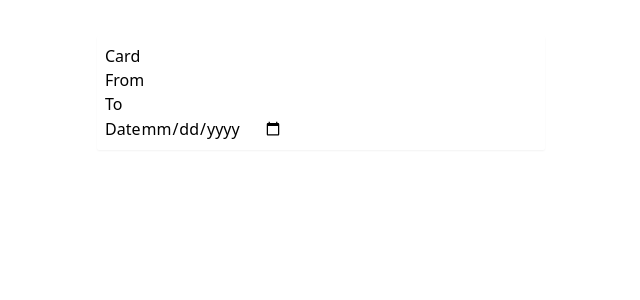
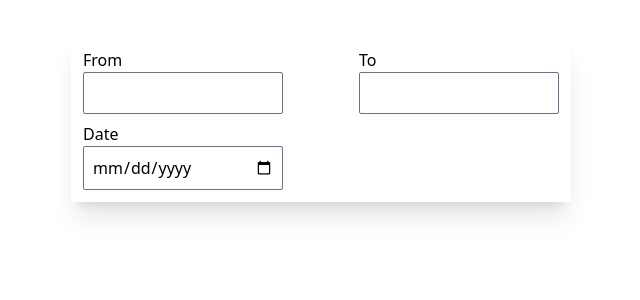
Before and after one commit to iamsabbirsobhani/trainease-frontend, a Next.js app: page / in a window 1280 px wide. Shown: the top 300 px of the page, without its empty margins (319-959 px from the left). Built offline with nearby package versions, Linux system fonts and the light colour scheme.

Commit message:
DestinationForm updated

```diff
--- a/components/Home/DestinationForm/components/Card.tsx
+++ b/components/Home/DestinationForm/components/Card.tsx
@@ -2,8 +2,7 @@ import Form from './Form';
 
 export default function Card() {
   return (
-    <div className=" shadow-sm rounded-sm max-w-md mt-9 m-auto p-2">
-      <h1>Card</h1>
+    <div className=" shadow-xl	 rounded-sm w-[500px] mt-9 m-auto p-3 ">
       <Form />
     </div>
   );
--- a/components/Home/DestinationForm/components/Form.tsx
+++ b/components/Home/DestinationForm/components/Form.tsx
@@ -1,20 +1,22 @@
 export default function Form() {
   return (
-    <div>
+    <div className="">
       <form action="">
-        <div className="from">
-          <label htmlFor="from">From</label>
-          <input type="text" name="from" id="from" />
+        <div className=" flex justify-between">
+          <div className="from flex flex-col w-[200px]">
+            <label htmlFor="from">From</label>
+            <input className=" outline-none rounded-sm p-2 border-[1px] border-gray-500" type="text" name="from" id="from" />
+          </div>
+
+          <div className="to flex flex-col w-[200px]">
+            <label htmlFor="to">To</label>
+            <input className=" outline-none rounded-sm p-2 border-[1px] border-gray-500" type="text" name="to" id="to" />
+          </div>
         </div>
 
-        <div className="to">
-          <label htmlFor="to">To</label>
-          <input type="text" name="to" id="to" />
-        </div>
-
-        <div className="date">
+        <div className="date flex flex-col w-[200px] mt-2">
           <label htmlFor="date">Date</label>
-          <input type="date" name="date" id="date" />
+          <input className="outline-none rounded-sm p-2 border-[1px] border-gray-500" type="date" name="date" id="date" />
         </div>
       </form>
     </div>
```
